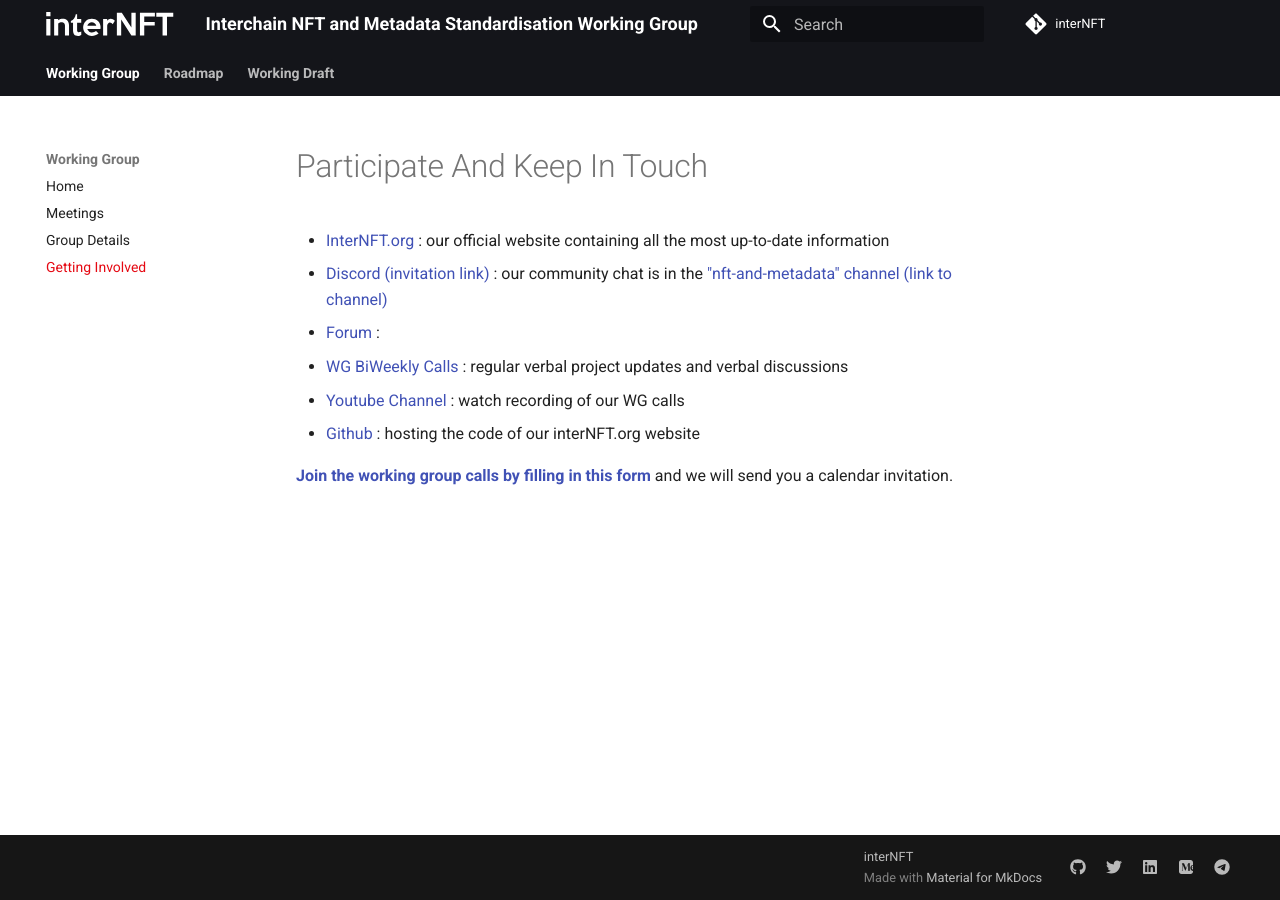
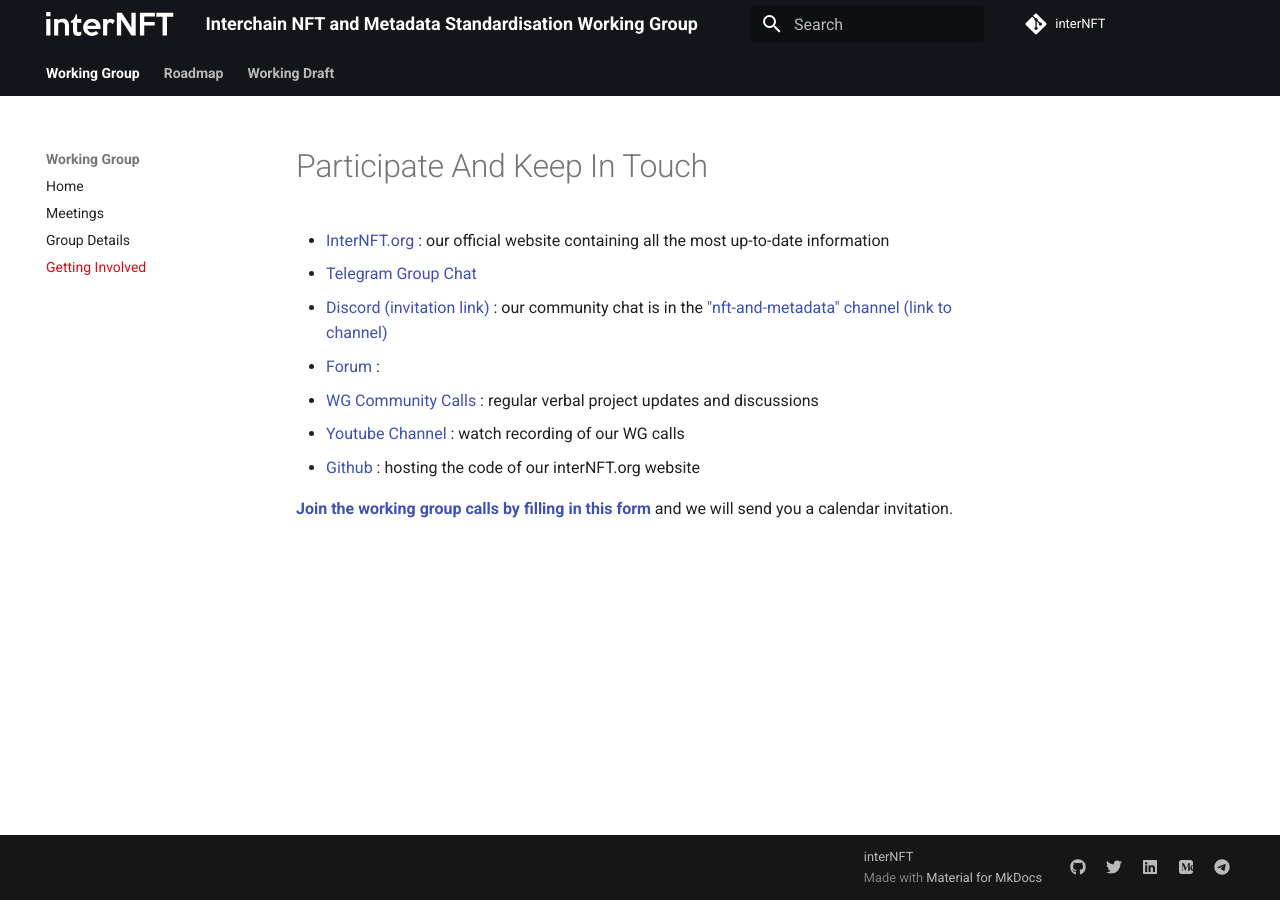
Before and after one commit to interNFT/documentation, an MkDocs documentation site: the page built from markdowns/workingGroup/gettingInvolved.md, in a window 1280 px wide. Built offline with MkDocs 1.6.1 and Material for MkDocs 9.7.7, drawn with Linux system fonts in a browser that asks for light colours.

Commit message:
Add Telegram Channel

```diff
--- a/markdowns/workingGroup/gettingInvolved.md
+++ b/markdowns/workingGroup/gettingInvolved.md
@@ -1,10 +1,13 @@
 # Participate And Keep In Touch
 
 * [InterNFT.org](https://interNFT.org){:target="_blank"} : our official website containing all the most up-to-date information
+* [Telegram Group Chat](https://t.me/joinchat/AAAAAFdBxL7hVoBdf3tFHw){:target="_blank"}
 * [Discord (invitation link)](https://discord.com/invite/W8trcGV){:target="_blank"} : our community chat is in the ["nft-and-metadata" channel (link to channel)](https://discord.com/channels/669268347736686612/744845986743975976){:target="_blank"}
 * [Forum](https://discuss.internft.org/){:target="_blank"} :
-* [WG BiWeekly Calls](./workingGroup/meetings/){:target="_blank"} : regular verbal project updates and verbal discussions
+* [WG Community Calls](./workingGroup/meetings/){:target="_blank"} : regular verbal project updates and discussions
 * [Youtube Channel](https://www.youtube.com/channel/UCEmFhwNH8AiHR8dNSZ9fB0w){:target="_blank"} : watch recording of our WG calls
 * [Github](https://github.com/interNFT){:target="_blank"} : hosting the code of our interNFT.org website
 
+
+
 **[Join the working group calls by filling in this form](https://forms.gle/c3zS3EST17qL41Zy7)** and we will send you a calendar invitation.
```
